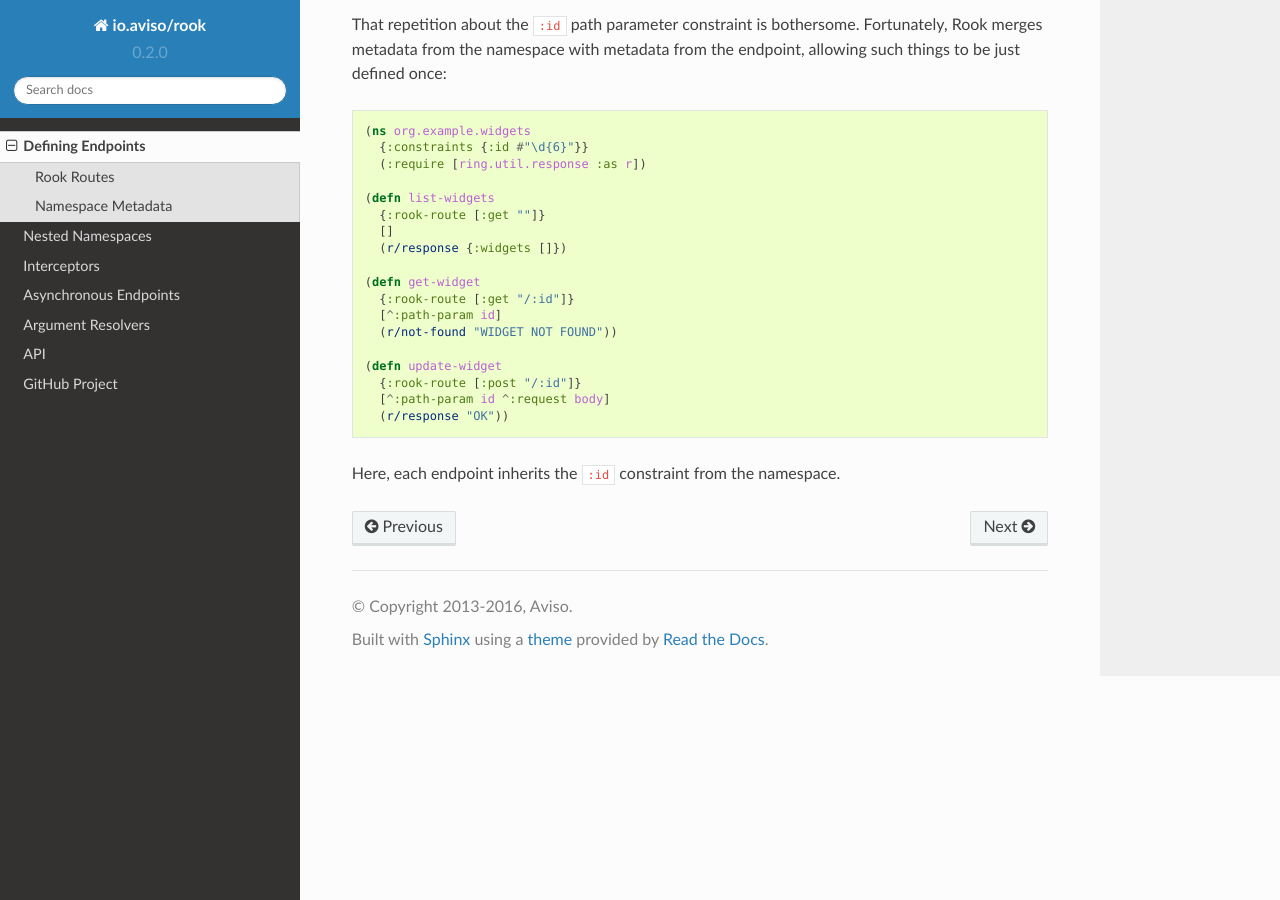
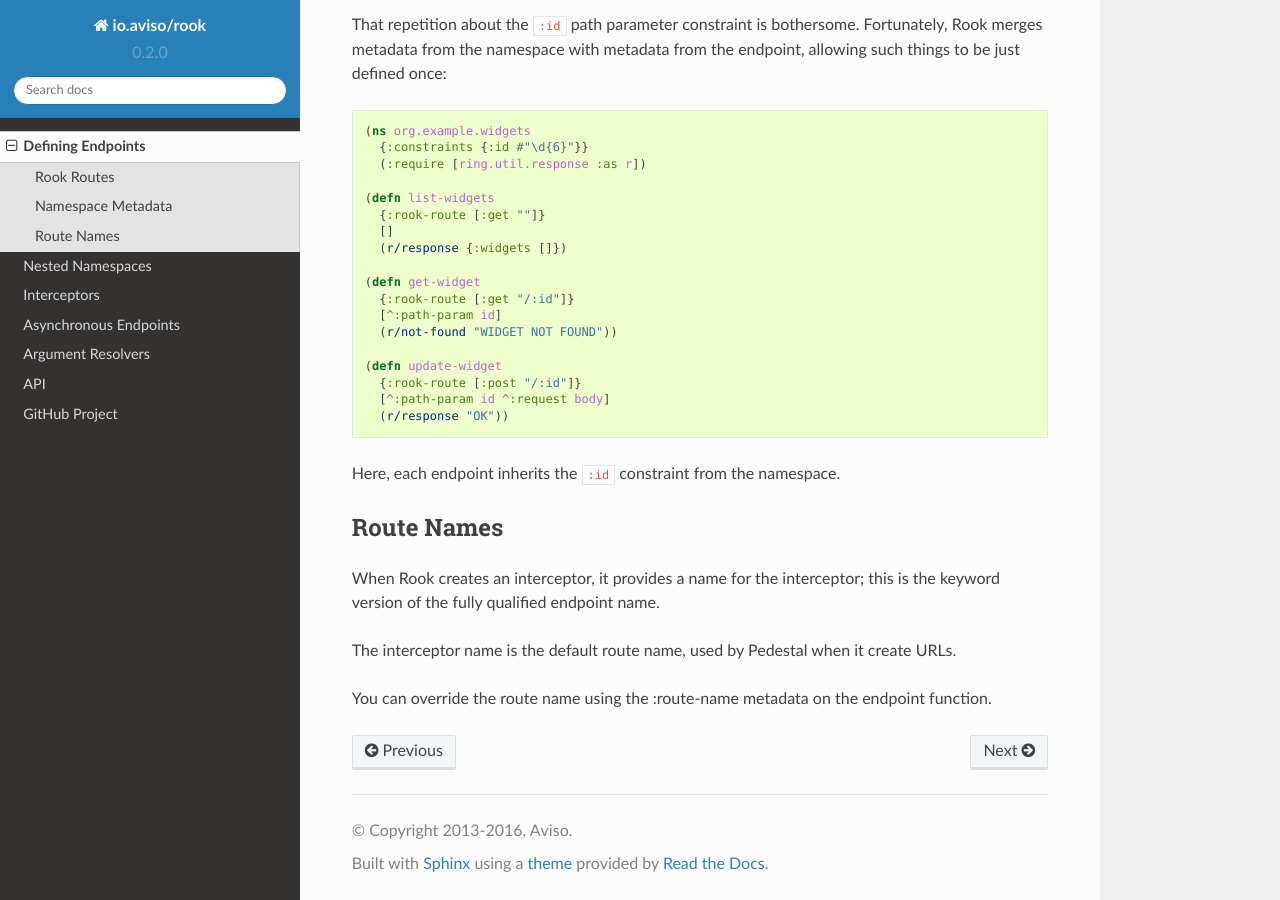
Before and after one commit to AvisoNovate/rook, a Sphinx documentation site: the page built from docs/endpoints.rst, in a window 1280 px wide and 900 px high, scrolled down 1863 px. Built offline with Sphinx 7.4.7 and the Read the Docs theme 2.0.0, drawn with Linux system fonts in a browser that asks for light colours.

Commit message:
Add support for :route-name metadata

```diff
--- a/docs/arg-resolvers.rst
+++ b/docs/arg-resolvers.rst
@@ -44,7 +44,8 @@ Predefined Argument Resolvers
 
 :form-param
 
-    A form parameter.
+    A form parameter.  Endpoints using this should include the
+    io.aviso.rook.interceptors/keywordized-form interceptor.
 
 Defining New Argument Resolvers
 -------------------------------
--- a/docs/endpoints.rst
+++ b/docs/endpoints.rst
@@ -112,3 +112,15 @@ Here, each endpoint inherits the ``:id`` constraint from the namespace.
 
   It is not necessary to define a constraint for every path parameter, but it
   can be beneficial.
+
+Route Names
+-----------
+
+When Rook creates an interceptor, it provides a name for the interceptor;
+this is the keyword version of the fully qualified endpoint name.
+
+The interceptor name is the default route name, used by Pedestal when it
+create URLs.
+
+You can override the route name using the :route-name metadata on the endpoint
+function.
```
Also changed, not shown: CHANGES.md (+7 -1 lines), 3 other files.
